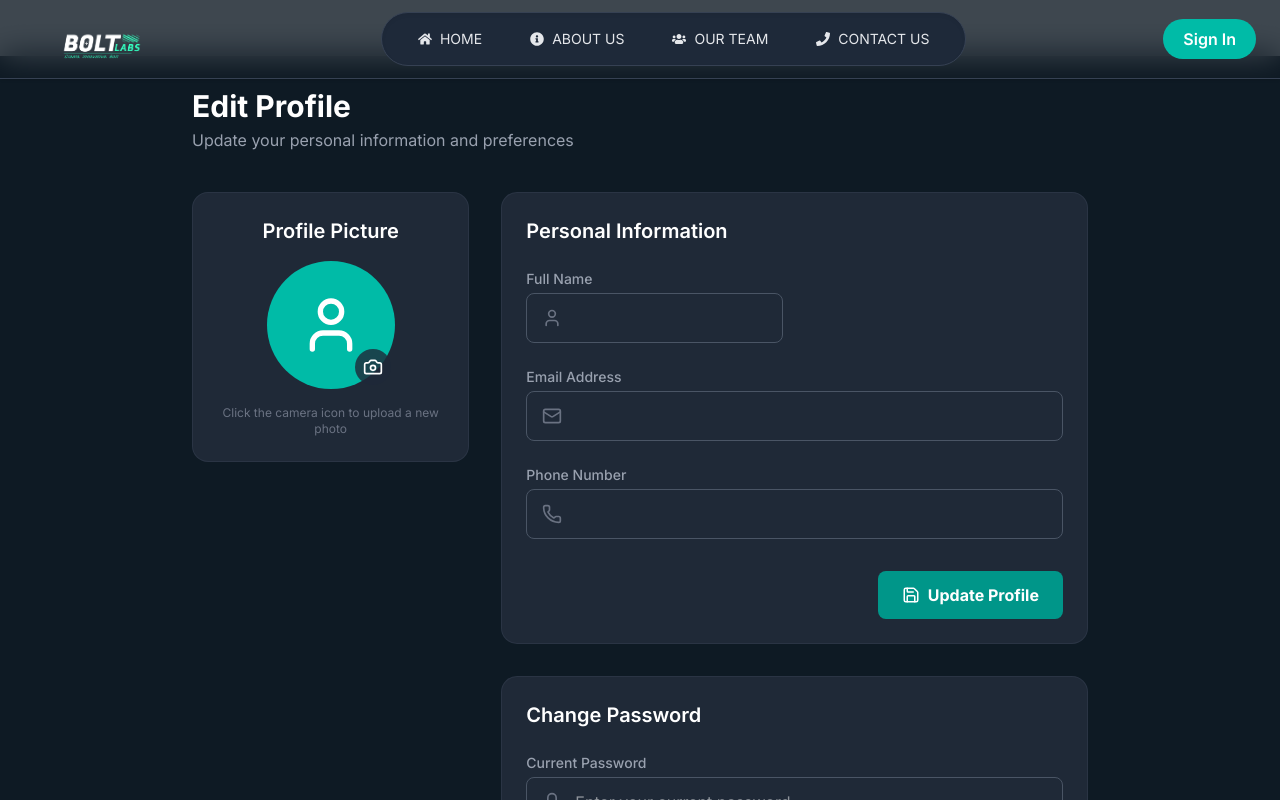
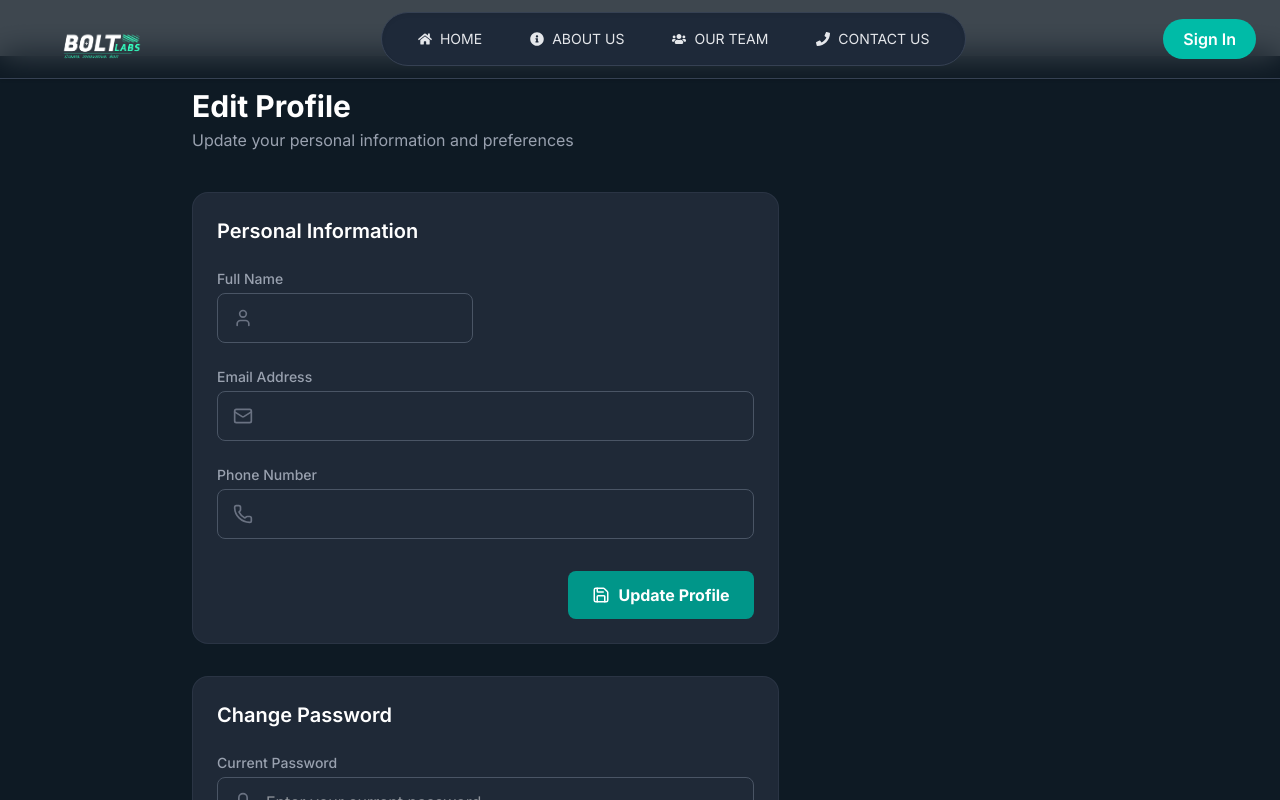
Before and after one commit to Laxita2004/boltlabs-website, a React (Vite) app in the folder frontend/: page /edit-profile in a window 1280 px wide. Shown: the top 800 px of the page. Built offline with nearby package versions, Linux system fonts and the light colour scheme.

Commit message:
User API Integrated

```diff
--- a/frontend/src/pages/EditProfile.jsx
+++ b/frontend/src/pages/EditProfile.jsx
@@ -75,18 +75,18 @@ const EditProfile = () => {
     setPassword({ ...password, [e.target.name]: e.target.value });
   };
 
-  const handlePictureUpload = () => {
-    fileInputRef.current.click();
-  };
+  // const handlePictureUpload = () => {
+  //   fileInputRef.current.click();
+  // };
 
-  const handleFileChange = (e) => {
-    const file = e.target.files[0];
-    if (file) {
-      setProfilePicture(URL.createObjectURL(file));
-      // you could upload file via FormData here
-      console.log('Selected profile image file:', file);
-    }
-  };
+  // const handleFileChange = (e) => {
+  //   const file = e.target.files[0];
+  //   if (file) {
+  //     setProfilePicture(URL.createObjectURL(file));
+  //     // you could upload file via FormData here
+  //     console.log('Selected profile image file:', file);
+  //   }
+  // };
 
   const handleProfileUpdate = async (e) => {
     e.preventDefault();
@@ -135,37 +135,6 @@ const EditProfile = () => {
         </header>
 
         <div className="grid grid-cols-1 md:grid-cols-3 gap-8">
-          {/* Profile Picture */}
-          <div className="md:col-span-1">
-            <div className="bg-[#1F2937] rounded-2xl p-6 text-center border border-gray-700/50">
-              <h2 className="text-xl font-semibold text-white mb-4">Profile Picture</h2>
-              <div className="relative w-32 h-32 mx-auto mb-4">
-                <div className="w-full h-full rounded-full bg-teal-500 flex items-center justify-center text-white">
-                  {profilePicture ? (
-                    <img src={profilePicture} alt="Profile" className="w-full h-full rounded-full object-cover" />
-                  ) : (
-                    <User size={64} />
-                  )}
-                </div>
-                <button
-                  onClick={handlePictureUpload}
-                  className="absolute bottom-1 right-1 bg-gray-800/80 hover:bg-gray-700/80 text-white rounded-full p-2 transition"
-                  aria-label="Upload new photo"
-                >
-                  <Camera size={20} />
-                </button>
-                <input
-                  type="file"
-                  ref={fileInputRef}
-                  onChange={handleFileChange}
-                  className="hidden"
-                  accept="image/*"
-                />
-              </div>
-              <p className="text-xs text-gray-500">Click the camera icon to upload a new photo</p>
-            </div>
-          </div>
-
           {/* Personal Info & Password */}
           <div className="md:col-span-2 space-y-8">
             <form onSubmit={handleProfileUpdate} className="bg-[#1F2937] rounded-2xl p-6 border border-gray-700/50">
```
